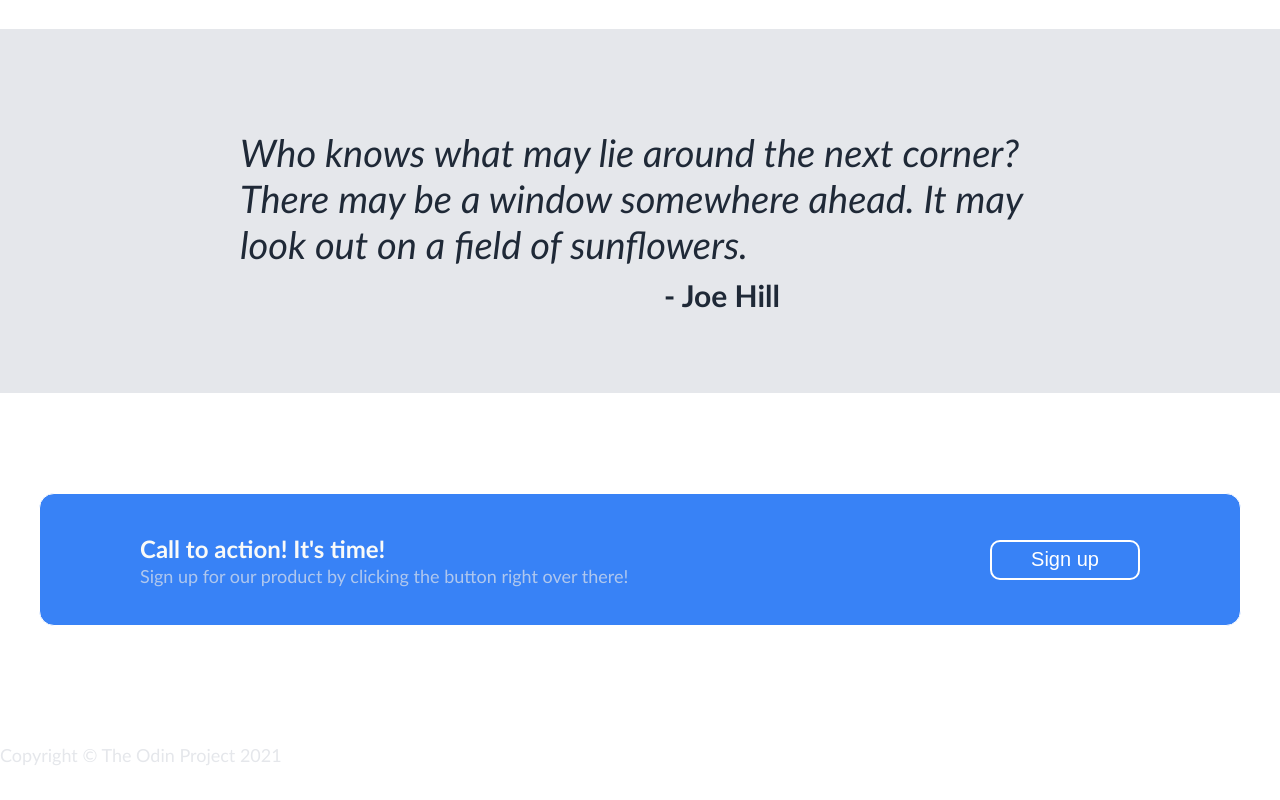
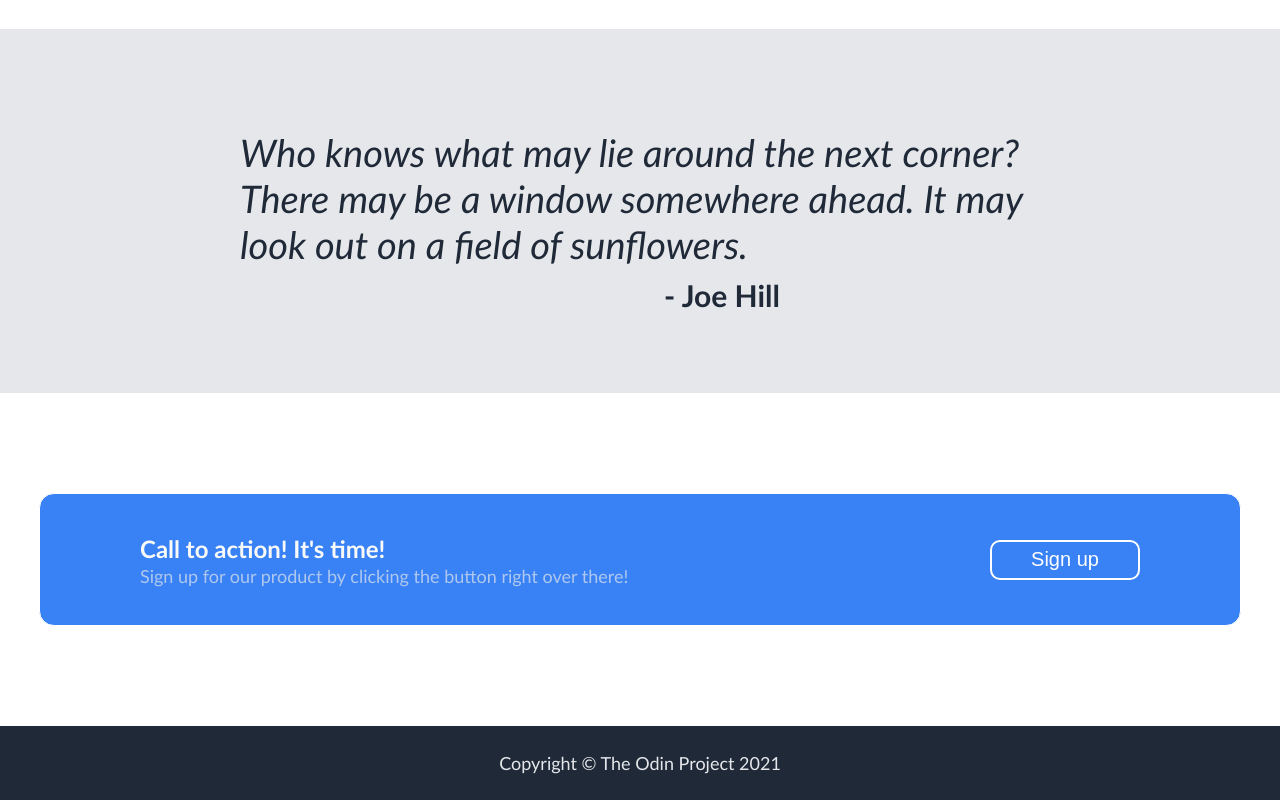
Before and after one commit to Sheikh-Fahad-Ahmed/Landing-Page, a plain HTML site: page index.html in a window 1280 px wide. Shown: the part 1106-1906 px from the top of the page. Drawn offline with Linux system fonts and the light colour scheme.

Commit message:
Finish styling the footer
Complete styling of the footer for the landing
page

```diff
--- a/style.css
+++ b/style.css
@@ -206,3 +206,11 @@ p {
     font-size: 20px;
     font-weight: 500;
 }
+
+.footer{
+    background-color:#1F2937;
+    display: flex;
+    justify-content: center;
+    align-items: center;
+    padding: 8px;
+}
```
